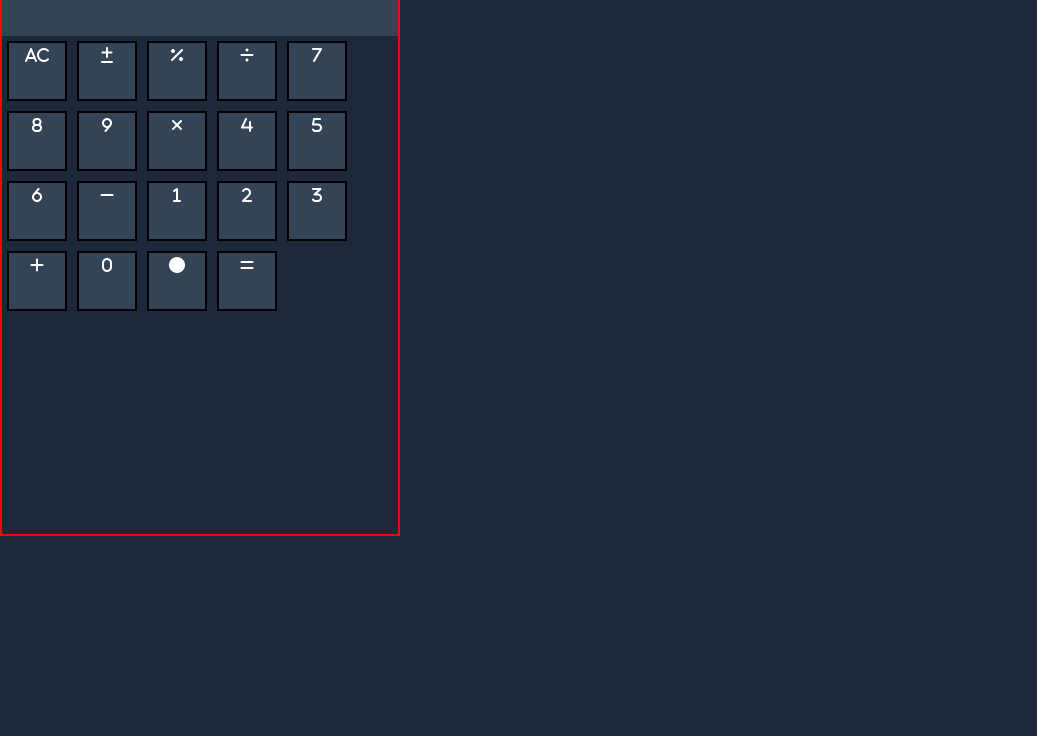
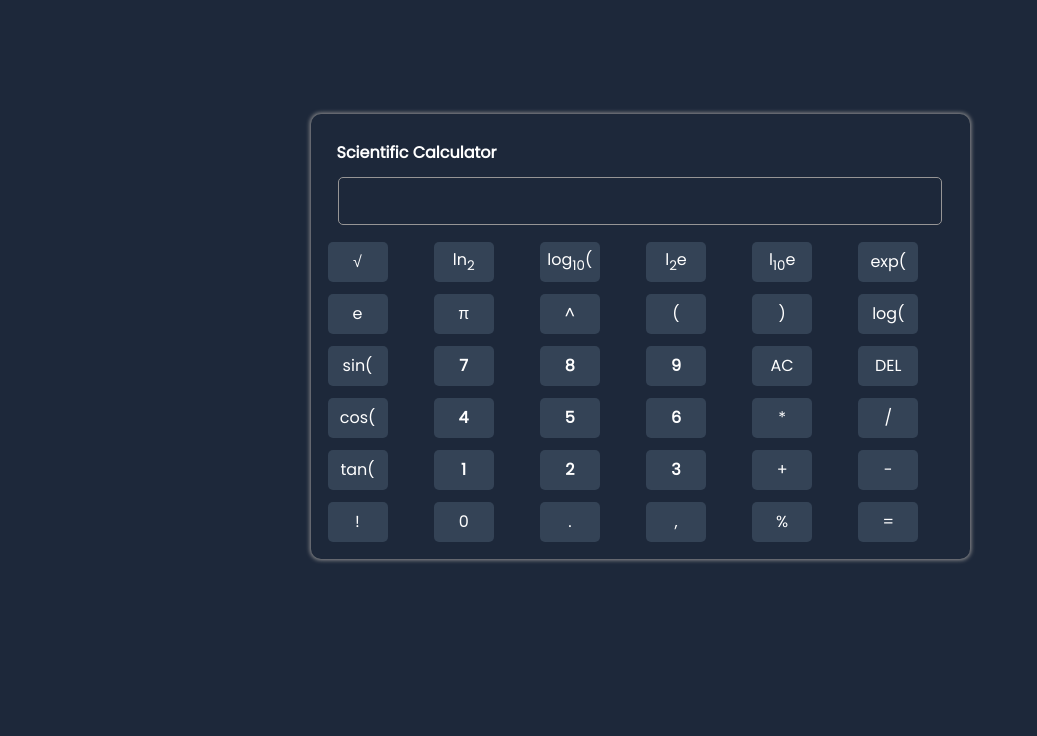
Before and after one commit to pulkitgarg04/Calculator, a plain HTML site: page index.html in a window 1280 px wide. Shown: the part 64-800 px from the top of the page, without its empty margins (0-1037 px from the left). Drawn offline with nearby package versions, Linux system fonts and the light colour scheme.

Commit message:
make calculator

```diff
--- /dev/null
+++ b/assets/script.js
@@ -0,0 +1,22 @@
+'use strict'
+
+const display = document.getElementById('display');
+
+function calculateResult() {
+    let expression = display.value;
+    let result;
+
+    try {
+        expression = expression.replace(/sin\(/g, 'sin(' + Math.PI / 180 + '*');
+        expression = expression.replace(/cos\(/g, 'cos(' + Math.PI / 180 + '*');
+        expression = expression.replace(/tan\(/g, 'tan(' + Math.PI / 180 + '*');
+        result = math.evaluate(expression);
+        display.value = result;
+    } catch (err) {
+        display.value = "Error";
+    }
+}
+
+function deleteLastChar() {
+    display.value = display.value.slice(0, -1);
+}
--- /dev/null
+++ b/assets/style.css
@@ -0,0 +1,61 @@
+* {
+    margin: 0;
+    padding: 0;
+    box-sizing: border-box;
+    font-family: 'Poppins', sans-serif;
+    background-color: #1d283a;
+    color: white;
+}
+
+html {
+    display: flex;
+    justify-content: center;
+    align-items: center;
+    height: 100%;
+}
+
+h1 {
+    font-size: 1rem;
+    padding: 1rem 0 0 1rem;
+}
+
+.container {
+    box-shadow: 0rem 0rem 0.25rem 0.0625rem rgb(150, 149, 149);
+    padding: 10px;
+    border-radius: 10px;
+}
+
+#display {
+    width: 95%;
+    margin: 10px 2.5% 10px 2.5%;
+    padding: 0 8px 0 8px;
+    height: 3rem;
+    font-size: 2rem;
+    border: 1px solid rgb(150, 149, 149);
+    border-radius: 5px;
+}
+
+.number {
+    font-weight: bold;
+}
+
+span, sub {
+    background-color: #344356;
+}
+
+.cal-btn {
+    height: 40px;
+    width: 60px;
+    margin: 5px;
+    background-color: #344356;
+    display: flex;
+    justify-content: center;
+    align-items: center;
+    cursor: pointer;
+    transition: 0.2s ease-in;
+    border-radius: 5px;
+}
+
+.cal-btn:hover {
+    background-color: rgb(176, 176, 176);
+}
--- a/index.html
+++ b/index.html
@@ -1,45 +1,156 @@
 <!DOCTYPE html>
 <html lang="en">
+
 <head>
     <meta charset="UTF-8">
     <meta name="viewport" content="width=device-width, initial-scale=1.0">
-    <title>Calculator</title>
-    <link rel="stylesheet" href="styles/styles.css">
+    <title>Scientific Calculator</title>
+    <link rel="stylesheet" href="./assets/style.css">
     <script src="https://kit.fontawesome.com/69a72a2c24.js" crossorigin="anonymous"></script>
     <link rel="preconnect" href="https://fonts.googleapis.com">
     <link rel="preconnect" href="https://fonts.gstatic.com" crossorigin>
     <link href="https://fonts.googleapis.com/css2?family=Montserrat:wght@300;400;500;600&family=Poppins&display=swap"
         rel="stylesheet">
-
-    <link rel="icon" type="image/x-icon" href="styles/images/favicon.png">
+    <script src="https://cdnjs.cloudflare.com/ajax/libs/mathjs/13.0.0/math.js"
+        integrity="sha512-YwFcgvV5CtE1kAnYDaIfoeydQnjRd/9YvYvi4MtRuFGAYVilHTD8qvvHrI/IJ7umguCooEUfctGo/9EKqdd1OA=="
+        crossorigin="anonymous" referrerpolicy="no-referrer"></script>
+    <link rel="icon" type="image/x-icon" href="./assets/images/favicon.png">
 </head>
 
 <body>
     <div class="container">
-        <h1>Calculator</h1>
-        <div class="upper-box"></div>
-        <div class="lower-box">
-            <div class="cal-btn"><i class="fa-solid fa-a"></i><i class="fa-solid fa-c"></i></div>
-            <div class="cal-btn"><i class="fa-solid fa-plus-minus" style="color: #ffffff;"></i></div>
-            <div class="cal-btn"><i class="fa-solid fa-percent" style="color: #ffffff;"></i></div>
-            <div class="cal-btn"><i class="fa-solid fa-divide" style="color: #ffffff;"></i></div>
-            <div class="cal-btn"><i class="fa-solid fa-7" style="color: #ffffff;"></i></div>
-            <div class="cal-btn"><i class="fa-solid fa-8" style="color: #ffffff;"></i></div>
-            <div class="cal-btn"><i class="fa-solid fa-9" style="color: #ffffff;"></i></div>
-            <div class="cal-btn"><i class="fa-solid fa-xmark" style="color: #ffffff;"></i></div>
-            <div class="cal-btn"><i class="fa-solid fa-4" style="color: #ffffff;"></i></div>
-            <div class="cal-btn"><i class="fa-solid fa-5" style="color: #ffffff;"></i></div>
-            <div class="cal-btn"><i class="fa-solid fa-6" style="color: #ffffff;"></i></div>
-            <div class="cal-btn"><i class="fa-solid fa-minus" style="color: #ffffff;"></i></div>
-            <div class="cal-btn"><i class="fa-solid fa-1" style="color: #ffffff;"></i></div>
-            <div class="cal-btn"><i class="fa-solid fa-2" style="color: #ffffff;"></i></div>
-            <div class="cal-btn"><i class="fa-solid fa-3" style="color: #ffffff;"></i></div>
-            <div class="cal-btn"><i class="fa-solid fa-plus" style="color: #ffffff;"></i></div>
-            <div class="cal-btn"><i class="fa-solid fa-0" style="color: #ffffff;"></i></div>
-            <div class="cal-btn"><i class="fa-solid fa-circle" style="color: #ffffff;"></i></div>
-            <div class="cal-btn"><i class="fa-solid fa-equals" style="color: #ffffff;"></i></div>
-        </div>
+        <h1>Scientific Calculator</h1>
+        <form>
+            <table>
+                <tr>
+                    <td colspan="6">
+                        <input type="text" name="display" id="display">
+                    </td>
+                </tr>
+                <tr>
+                    <td>
+                        <div class="cal-btn" onclick="display.value += 'sqrt('">&#8730;</div>
+                    </td>
+                    <td>
+                        <div class="cal-btn" onclick="display.value += Math.LN2"><span>ln<sub>2</sub></span></div>
+                    </td>
+                    <td>
+                        <div class="cal-btn" onclick="display.value += 'log('"><span>log<sub>10</sub>(</span></div>
+                    </td>
+                    <td>
+                        <div class="cal-btn" onclick="display.value += Math.LOG2E"><span>l<sub>2</sub>e</span></div>
+                    </td>
+                    <td>
+                        <div class="cal-btn" onclick="display.value += Math.LOG10E"><span>l<sub>10</sub>e</span></div>
+                    </td>
+                    <td>
+                        <div class="cal-btn" onclick="display.value += 'exp('">exp(</div>
+                    </td>
+                </tr>
+                <tr>
+                    <td>
+                        <div class="cal-btn" onclick="display.value += 'e'">e</div>
+                    </td>
+                    <td>
+                        <div class="cal-btn" onclick="display.value += 'pi'">&#0960;</div>
+                    </td>
+                    <td>
+                        <div class="cal-btn" onclick="display.value += '^'">^</div>
+                    </td>
+                    <td>
+                        <div class="cal-btn" onclick="display.value += '('">(</div>
+                    </td>
+                    <td>
+                        <div class="cal-btn" onclick="display.value += ')'">)</div>
+                    </td>
+                    <td>
+                        <div class="cal-btn" onclick="display.value += 'log('">log(</div>
+                    </td>
+                </tr>
+                <tr>
+                    <td>
+                        <div class="cal-btn" onclick="display.value += 'sin('">sin(</div>
+                    </td>
+                    <td>
+                        <div class="cal-btn number" onclick="display.value += '7'">7</div>
+                    </td>
+                    <td>
+                        <div class="cal-btn number" onclick="display.value += '8'">8</div>
+                    </td>
+                    <td>
+                        <div class="cal-btn number" onclick="display.value += '9'">9</div>
+                    </td>
+                    <td>
+                        <div class="cal-btn" onclick="display.value = ''">AC</div>
+                    </td>
+                    <td>
+                        <div class="cal-btn" onclick="deleteLastChar()">DEL</div>
+                    </td>
+                </tr>
+                <tr>
+                    <td>
+                        <div class="cal-btn" onclick="display.value += 'cos('">cos(</div>
+                    </td>
+                    <td>
+                        <div class="cal-btn number" onclick="display.value += '4'">4</div>
+                    </td>
+                    <td>
+                        <div class="cal-btn number" onclick="display.value += '5'">5</div>
+                    </td>
+                    <td>
+                        <div class="cal-btn number" onclick="display.value += '6'">6</div>
+                    </td>
+                    <td>
+                        <div class="cal-btn" onclick="display.value += '*'">*</div>
+                    </td>
+                    <td>
+                        <div class="cal-btn" onclick="display.value += '/'">/</div>
+                    </td>
+                </tr>
+                <tr>
+                    <td>
+                        <div class="cal-btn" onclick="display.value += 'tan('">tan(</div>
+                    </td>
+                    <td>
+                        <div class="cal-btn number" onclick="display.value += '1'">1</div>
+                    </td>
+                    <td>
+                        <div class="cal-btn number" onclick="display.value += '2'">2</div>
+                    </td>
+                    <td>
+                        <div class="cal-btn number" onclick="display.value += '3'">3</div>
+                    </td>
+                    <td>
+                        <div class="cal-btn" onclick="display.value += '+'">+</div>
+                    </td>
+                    <td>
+                        <div class="cal-btn" onclick="display.value += '-'">-</div>
+                    </td>
+                </tr>
+                <tr>
+                    <td>
+                        <div class="cal-btn" onclick="display.value += '!'">!</div>
+                    </td>
+                    <td>
+                        <div class="cal-btn" onclick="display.value += '0'">0</div>
+                    </td>
+                    <td>
+                        <div class="cal-btn" onclick="display.value += '.'">.</div>
+                    </td>
+                    <td>
+                        <div class="cal-btn" onclick="display.value += ','">,</div>
+                    </td>
+                    <td>
+                        <div class="cal-btn" onclick="display.value += '%'">%</div>
+                    </td>
+                    <td>
+                        <div class="cal-btn" onclick="calculateResult()">=</div>
+                    </td>
+                </tr>
+            </table>
+        </form>
     </div>
+    <script src="./assets/script.js"></script>
 </body>
 
 </html>
--- a/styles/styles.css
+++ /dev/null
@@ -1,39 +0,0 @@
-* {
-    margin: 0;
-    padding: 0;
-    box-sizing: border-box;
-    font-family: 'Poppins', sans-serif;
-    background-color: #1d283a;
-    color: white;
-}
-
-.container {
-    width: 400px;
-    height: 600px;
-    border: 2px solid red;
-}
-
-.upper-box {
-    background-color: #344356;
-    height: 50px;
-}
-
-.lower-box {
-    display: flex;
-    flex-wrap: wrap;
-}
-
-.cal-btn {
-    height: 60px;
-    width: 60px;
-    background-color: #344356;
-    color: white;
-    margin: 5px;
-    border: 2px solid black;
-    text-align: center;
-}
-
-i {
-    align-items: center;
-    background-color: #344356;
-}
```
Also changed, not shown: assets/images/favicon.png (renamed from styles/images/favicon.png).
